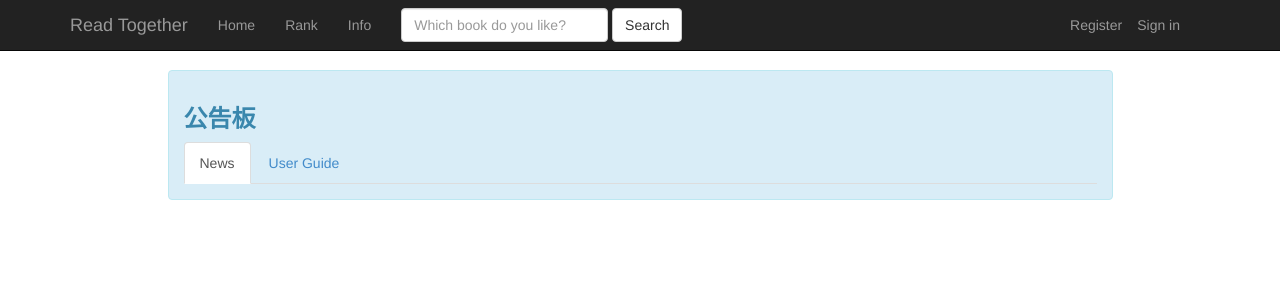
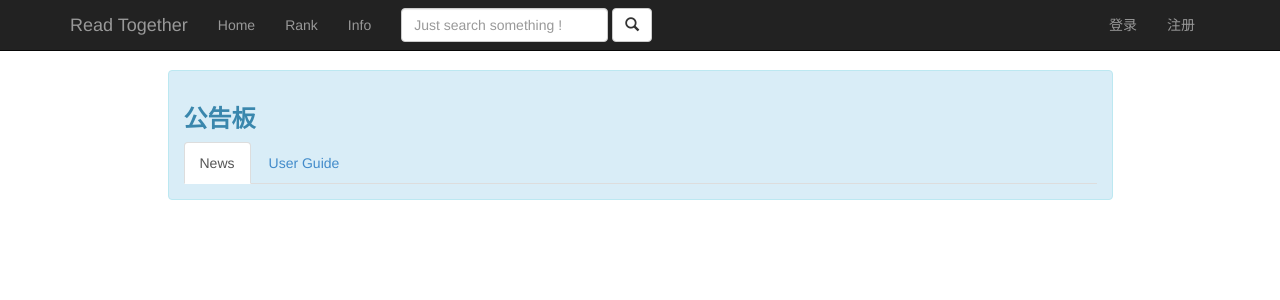
Before and after one commit to fupolarbear/THU-Class-SE-readtogether-lib, a Django app: page /info/list/ in a window 1280 px wide. Shown: the top 300 px of the page. Run offline with Django 3.2, Linux system fonts and the light colour scheme; data that the repository does not hold is empty; parts of the project's set-up code (start-up, migrations or seed data) failed here and were passed over; some libraries are stand-ins or nearby versions.

Commit message:
modify model and test for testing user login and form in django

```diff
--- a/thesite/rt/templates/rt/model.html
+++ b/thesite/rt/templates/rt/model.html
@@ -32,7 +32,7 @@
     <div class="modal-content">
       <div class="modal-header">
         <button type="button" class="close" data-dismiss="modal" aria-hidden="true">&times;</button>
-        <h4 class="modal-title" id="myModalLabel">Sign in</h4>
+        <h4 class="modal-title" id="myModalLabel"><span class="glyphicon glyphicon-user"></span> Sign in</h4>
       </div>
       <div class="modal-body">
         <div class="row">
@@ -70,7 +70,7 @@
     <div class="modal-content">
       <div class="modal-header">
         <button type="button" class="close" data-dismiss="modal" aria-hidden="true">&times;</button>
-        <h4 class="modal-title" id="myModalLabel">Register</h4>
+        <h4 class="modal-title" id="myModalLabel"><span class="glyphicon glyphicon-tower"></span> Register</h4>
       </div>
       <div class="modal-body">
         <div class="row">
@@ -153,20 +153,18 @@
       <ul class="nav navbar-nav">
         <form class="navbar-form navbar-left" role="search" action="{% url 'rt:search' %}" method="get">
           <div class="form-group">
-            <input type="text" class="form-control" name="q" placeholder="Which book do you like?" value="{% block query_str %}{% endblock query_str %}">
+            <input type="text" class="form-control" name="q" placeholder="Just search something !" value="{% block query_str %}{% endblock query_str %}">
           </div>
-          <button type="submit" class="btn btn-default">Search</button>
+          <button type="submit" class="btn btn-default"><span class="glyphicon glyphicon-search"></span></button>
         </form>
       </ul>
 {% endblock nav_search %}
       <ul class="nav navbar-nav navbar-right">
         <li>
-          <a href="#" data-toggle="modal" data-target="#sModal">Sign in</a>
+          <a href="#" data-toggle="modal" data-target="#sModal">登录</a>
         </li>
-      </ul>
-      <ul class="nav navbar-nav navbar-right">
         <li>
-          <a href="#" data-toggle="modal" data-target="#rModal">Register</a>
+          <a href="#" data-toggle="modal" data-target="#rModal">注册</a>
         </li>
       </ul>
     </div>
```
Also changed, not shown: thesite/rt/templates/rt/test.html (+34 -4 lines).
